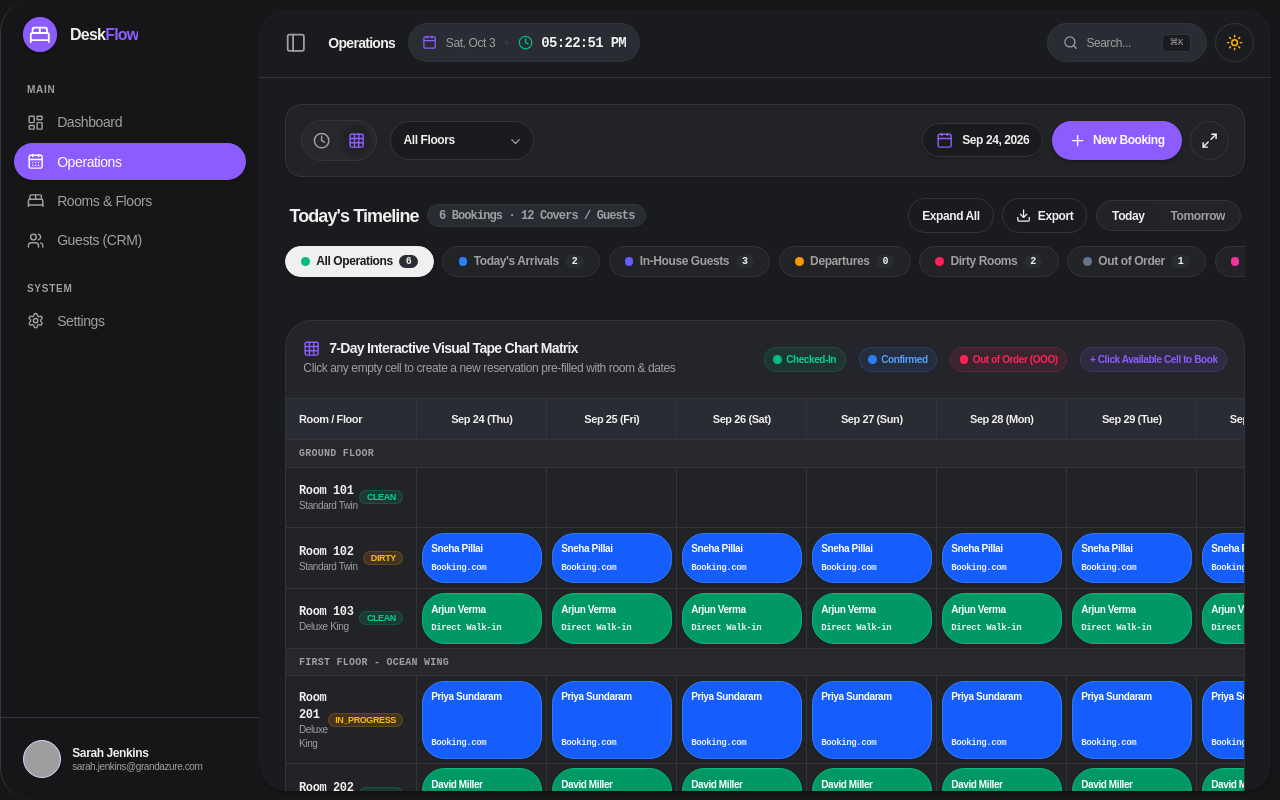
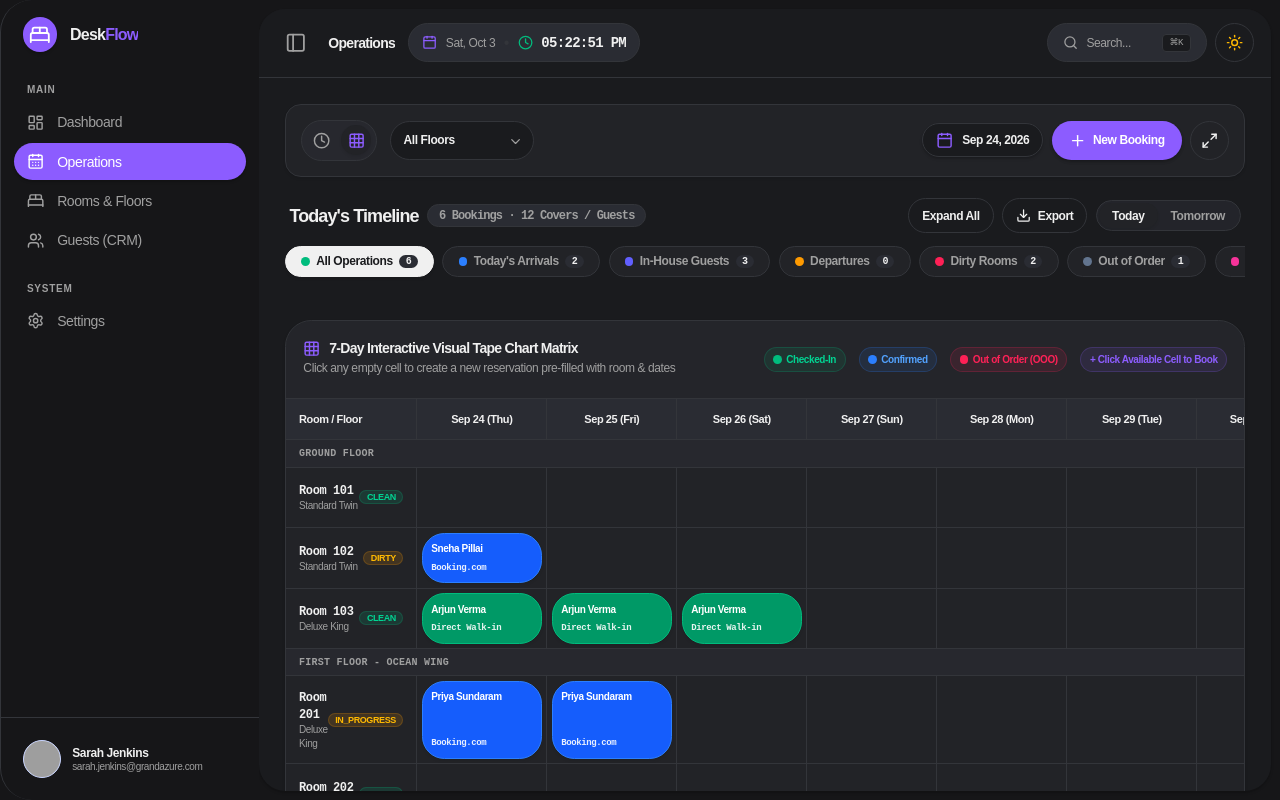
Before and after one commit to Shambho96/DeskFlow, a React (Vite) app: page /app/operations in a window 1280 px wide. Both pictures are taken after a click on the button 356 px from the left and 140 px from the top of the page. Built offline with nearby package versions, Linux system fonts and the light colour scheme; grey boxes are pictures that could not be loaded.

Commit message:
feat: add HotelContext and OperationsPage for hotel management operations

```diff
--- a/src/context/HotelContext.tsx
+++ b/src/context/HotelContext.tsx
@@ -42,7 +42,7 @@ interface HotelContextType {
   togglePinNote: (noteId: string) => void;
   reassignRoom: (reservationId: string, newRoomNumber: string) => void;
   updatePayment: (reservationId: string, additionalAmount: number) => void;
-  reassignReservation: (reservationId: string, newRoomNumber: string, newCheckIn: string) => void;
+  reassignReservation: (reservationId: string, newRoomNumber: string, shiftDays: number) => void;
 }
 
 const HotelContext = createContext<HotelContextType | undefined>(undefined);
@@ -225,19 +225,19 @@ export const HotelProvider: React.FC<{ children: React.ReactNode }> = ({ childre
     );
   };
 
-  // Reassign Reservation (Room + Date)
-  const reassignReservation = (reservationId: string, newRoomNumber: string, newCheckIn: string) => {
+  // Reassign Reservation (Room + Date Shift)
+  const reassignReservation = (reservationId: string, newRoomNumber: string, shiftDays: number) => {
     setReservations(prev =>
       prev.map(res => {
         if (res.id === reservationId) {
-          // Calculate new checkout to preserve duration
           const oldIn = new Date(res.checkIn);
           const oldOut = new Date(res.checkOut);
-          const durationDays = Math.round((oldOut.getTime() - oldIn.getTime()) / (1000 * 3600 * 24));
 
-          const newIn = new Date(newCheckIn);
-          const newOut = new Date(newIn);
-          newOut.setDate(newIn.getDate() + durationDays);
+          const newIn = new Date(oldIn);
+          newIn.setDate(newIn.getDate() + shiftDays);
+
+          const newOut = new Date(oldOut);
+          newOut.setDate(newOut.getDate() + shiftDays);
 
           const toISO = (d: Date) => d.toISOString().split('T')[0];
 
--- a/src/pages/OperationsPage.tsx
+++ b/src/pages/OperationsPage.tsx
@@ -534,7 +534,11 @@ export const OperationsPage: React.FC = () => {
                             const cellDate = new Date(base); cellDate.setDate(base.getDate() + offset);
                             const coDate = new Date(base); coDate.setDate(base.getDate() + offset + 1);
                             const toISO = (d: Date) => d.toISOString().split('T')[0];
-                            const matchingRes = reservations.find(r => r.roomNumber === rm.roomNumber && r.status !== 'CHECKED_OUT');
+                            const cellDateStr = toISO(cellDate);
+                            const matchingRes = reservations.find(r => {
+                              if (r.roomNumber !== rm.roomNumber || r.status === 'CHECKED_OUT') return false;
+                              return cellDateStr >= r.checkIn && cellDateStr < r.checkOut;
+                            });
                             return (
                               <td
                                 key={offset}
@@ -542,9 +546,17 @@ export const OperationsPage: React.FC = () => {
                                 onDragOver={(e) => e.preventDefault()}
                                 onDrop={(e) => {
                                   e.preventDefault();
-                                  const resId = e.dataTransfer.getData("text/plain");
-                                  if (resId && (!matchingRes || matchingRes.id === resId)) {
-                                    reassignReservation(resId, rm.roomNumber, toISO(cellDate));
+                                  const dataStr = e.dataTransfer.getData("text/plain");
+                                  try {
+                                    const data = JSON.parse(dataStr);
+                                    if (data.id && (!matchingRes || matchingRes.id === data.id)) {
+                                      const targetTime = new Date(cellDateStr).getTime();
+                                      const sourceTime = new Date(data.sourceCellDate).getTime();
+                                      const shiftDays = Math.round((targetTime - sourceTime) / 86400000);
+                                      reassignReservation(data.id, rm.roomNumber, shiftDays);
+                                    }
+                                  } catch (err) {
+                                    console.error("Invalid drag data", err);
                                   }
                                 }}
                                 className="p-1 border-r border-[var(--border)] h-14 relative cursor-pointer hover:bg-[var(--primary)]/10 transition-colors"
@@ -555,7 +567,10 @@ export const OperationsPage: React.FC = () => {
                                   <div
                                     draggable
                                     onDragStart={(e) => {
-                                      e.dataTransfer.setData("text/plain", matchingRes.id);
+                                      e.dataTransfer.setData("text/plain", JSON.stringify({
+                                        id: matchingRes.id,
+                                        sourceCellDate: cellDateStr
+                                      }));
                                     }}
                                     onClick={e => { e.stopPropagation(); openFolio(matchingRes); }}
                                     className={`h-full rounded-lg p-2 text-white font-semibold text-[10px] flex flex-col justify-between shadow-xs transition-transform hover:scale-[1.02] cursor-grab active:cursor-grabbing ${matchingRes.status === 'CHECKED_IN' ? 'bg-emerald-600 border border-emerald-500' : 'bg-blue-600 border border-blue-500'}`}
```
